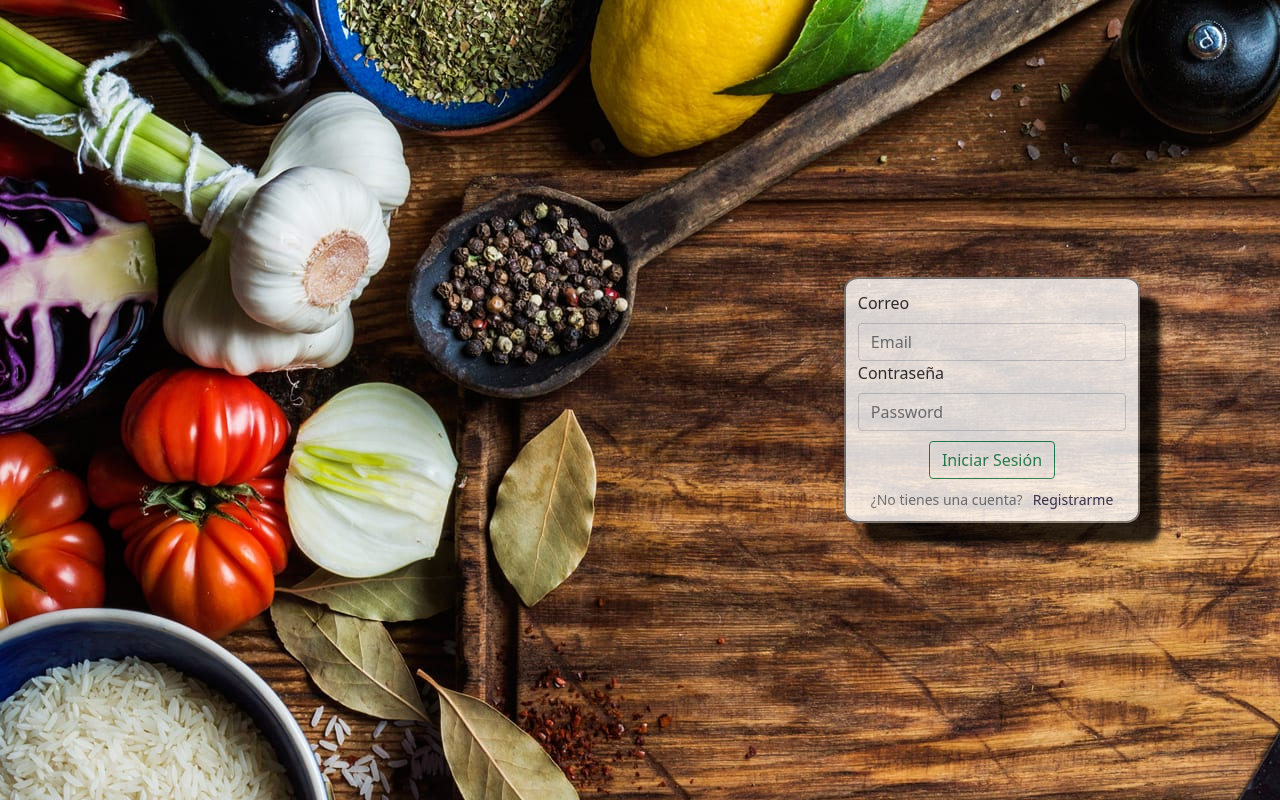
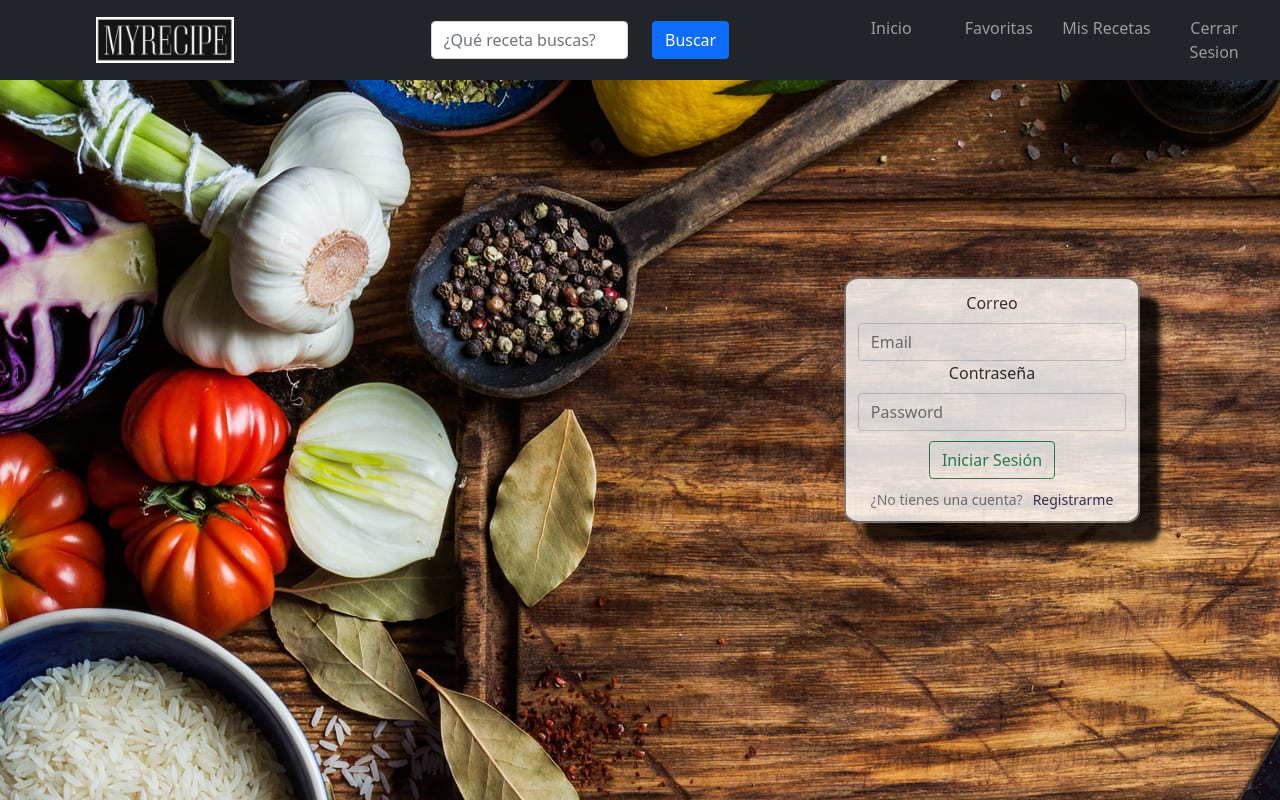
Before and after one commit to Pethofreed/myrecipe, a React (Create React App) app: page /signin in a window 1280 px wide. Built offline with nearby package versions, Linux system fonts and the light colour scheme; sample sign-in values are in the browser's storage.

Commit message:
Se eliminó el component Profile, se agregó la navegación, se modificó la ruta del signup y login a myrecipes

```diff
--- a/src/App.js
+++ b/src/App.js
@@ -5,12 +5,22 @@ Switch
 } from 'react-router-dom'
 import './App.css';
 import React from 'react'
-import { Profile } from './pages/Profile'
+import { history } from './utils/history'
 import { SignupForm } from './pages/SignUp'
 import { SigninForm } from './pages/SignIn'
-import { history } from './utils/history'
 import { LandingPage } from './pages/Landing'
+import { Favorites } from './pages/Favorites'
+import { MyRecipes } from './pages/MyRecipes'
 import 'bootstrap/dist/css/bootstrap.min.css';
+
+function PrivateRoute({children, ...rest}) {
+  const token = localStorage.getItem('token')
+  return (
+    <Route {...rest} render={() => {
+      return token ? children : <Redirect to="/signin" />
+    }} />
+  )
+}
 
 function App() {
   return (
@@ -25,9 +35,12 @@ function App() {
         <Route exact path="/signin">
           <SigninForm />
         </Route>
-        <Route exact path="/profile">
-          <Profile />
-        </Route>
+        <PrivateRoute exact path="/favorites">
+          <Favorites />
+        </PrivateRoute>
+        <PrivateRoute exact path="/myrecipes">
+          <MyRecipes />
+        </PrivateRoute>
       </Switch>
     </Router>
   )
--- /dev/null
+++ b/src/components/Navegation/index.js
@@ -0,0 +1,160 @@
+import {
+  FormControl,
+  Navbar,
+  Button,
+  Form,
+  Row,
+  Col,
+  Nav
+} from 'react-bootstrap'
+import './styles.css'
+import { useState } from 'react'
+import { useHistory } from 'react-router'
+import { useDispatch } from 'react-redux'
+import Modal from 'react-bootstrap/Modal'
+import LogoNavbar from './logo_navbar.png'
+import 'bootstrap/dist/css/bootstrap.min.css'
+
+function Navigation() {
+
+  const history = useHistory()
+  const dispatch = useDispatch()
+  const token = localStorage.getItem('token')
+
+  const [show, setShow] = useState(false);
+  const [searchRecipe, setSearchRecipe] = useState('')
+
+  function handleClick() {
+    dispatch({type: 'USER_LOGOUT'})
+    localStorage.clear()
+    history.push('/signin')
+  }
+
+  function handleClose() {
+    setShow(false)
+    setSearchRecipe('')
+  }
+
+  async function handleSubmitModal (e) {
+    e.preventDefault()
+
+    // if(!!emailToRecovery) {
+    //   try {
+    //     const { data } = await axios ({
+    //       method: 'POST',
+    //       baseURL: process.env.REACT_APP_SERVER_URL,
+    //       url: '/users/recovery',
+    //       data : {
+    //         email : emailToRecovery,
+    //       }
+    //     })
+
+    //     if(data.message === 'correctly') {
+    //       setResult(true)
+    //       setExistEmail(true)
+    //     } else {
+    //       setExistEmail(false)
+    //     }
+    //   } catch (error) {
+    //     setResult(false)
+    //   }
+    // }
+
+  }
+
+  return (
+    <>
+      <Row>
+        <Navbar bg="dark" variant="dark" fixed="top">
+          <Col xs={12} sm={4} className="d-none d-sm-block">
+            <Navbar.Brand href="/" >
+              <img src={LogoNavbar} alt="logo my recipe" className="logo-navbar"/>
+            </Navbar.Brand>
+          </Col>
+          <Col className="d-none d-md-block">
+            <Form inline>
+              <Row>
+                <Col><FormControl type="text" placeholder="¿Qué receta buscas?" className=" mr-sm-2" /></Col>
+                <Col><Button type="submit">Buscar</Button></Col>
+              </Row>
+            </Form>
+          </Col>
+          <Col className="text-center">
+            <Row>
+              <Nav>
+                <Col>
+                  <Nav.Link href="/">Inicio</Nav.Link>
+                </Col>
+                {token && <Col>
+                  <Nav.Link href="/favorites">Favoritas</Nav.Link>
+                </Col>}
+                {token && <Col>
+                  <Nav.Link href="/myrecipes">Mis Recetas</Nav.Link>
+                </Col>}
+                {token && <Col>
+                  <Nav.Link onClick={handleClick}>Cerrar Sesion</Nav.Link>
+                </Col>}
+                {!token && <Col>
+                  <Nav.Link href="/signin">Iniciar Sesion</Nav.Link>
+                </Col>}
+                {!token && <Col>
+                  <Nav.Link href="/signup">Regístrate</Nav.Link>
+                </Col>}
+                <Col className="d-md-none">
+                  <Nav.Link onClick = {e => setShow(true)}>Buscar</Nav.Link>
+                </Col>
+              </Nav>
+            </Row>
+          </Col>
+        </Navbar>
+      </Row>
+
+      <Modal
+        show={show}
+        onHide={handleClose}
+        backdrop="static"
+        keyboard={false}
+        centered
+      >
+        <Modal.Header>
+            <Modal.Title>Buscar Recetas</Modal.Title>
+        </Modal.Header>
+        <Modal.Body>
+          <p class="text-center">Busca recetas de tu interés y aprende a preparlas. Entonces,</p>
+          <p class="text-center">¿Qué deseas preparar?</p>
+          <Form>
+            <Row>
+              <Col xs={8}>
+                <FormControl
+                  id="recipeToSearch"
+                  name="recipe"
+                  type="text"
+                  onChange={e => setSearchRecipe(e.target.value)}
+                  value={searchRecipe}
+                  placeholder="ejemplo: Pasteles"
+                  required
+                />
+              </Col>
+              <Col>
+                <Button
+                  type="button"
+                  variant="outline-primary"
+                  onClick={handleSubmitModal}
+                >
+                  Buscar
+                </Button>
+              </Col>
+            </Row>
+          </Form>
+        </Modal.Body>
+        <Modal.Footer className="justify-content-center">
+          <Button onClick={handleClose} variant="outline-danger">
+            Cancelar
+          </Button>
+        </Modal.Footer>
+      </Modal>
+    </>
+  )
+}
+
+export default Navigation
--- /dev/null
+++ b/src/components/Navegation/styles.css
@@ -0,0 +1,12 @@
+.logo-navbar {
+  width: 33%;
+  margin-left: 20%;
+}
+
+.navbar-links {
+  width: 40%;
+}
+
+.form-nav {
+  width: 30%;
+}
--- a/src/components/Signin/index.js
+++ b/src/components/Signin/index.js
@@ -2,10 +2,7 @@ import './styles.css'
 import axios from 'axios'
 import {
   Form,
-  Button,
-  Container,
-  Row,
-  Col
+  Button
 } from 'react-bootstrap'
 import { useHistory } from 'react-router'
 import 'bootstrap/dist/css/bootstrap.min.css'
@@ -41,7 +38,7 @@ function SignIn() {
       })
 
       localStorage.setItem('token', data.token)
-      history.push('/profile')
+      history.push('/myrecipes')
     } catch(error){
       dispatch(changeError(error.message))
     }
@@ -57,15 +54,17 @@ function SignIn() {
             placeholder="Email"
             onChange={(e) => dispatch(changeEmail(e.target.value))}
             value={email}
+            required
           />
         </Form.Group>
         <Form.Group controlId="formBasicPassword">
           <Form.Label>Contraseña</Form.Label>
           <Form.Control
-          type="password"
-          placeholder="Password"
-          onChange={(e) => dispatch(changePassword(e.target.value))}
+            type="password"
+            placeholder="Password"
+            onChange={(e) => dispatch(changePassword(e.target.value))}
             value={password}
+            required
           />
         </Form.Group>
         {error &&
--- a/src/components/Signup/index.js
+++ b/src/components/Signup/index.js
@@ -12,6 +12,7 @@ import { useHistory } from 'react-router-dom'
 import 'bootstrap/dist/css/bootstrap.min.css'
 import {useDispatch, useSelector} from 'react-redux'
 import { Form, Button, Container } from 'react-bootstrap'
+import Navigation from '../Navegation'
 
 function SignUp() {
 
@@ -51,7 +52,7 @@ function SignUp() {
           },
         })
         localStorage.setItem('token', data.token)
-        history.push('/profile')
+        history.push('/myrecipes')
       } catch(error){
         dispatch(changeError(error.response.data.message))
       }
@@ -59,11 +60,14 @@ function SignUp() {
   }
 
   return (
-    <Container className="container-signup">
+    <>
+      <Navigation />
+      <Container className="container-signup text-center">
         <Form onSubmit={handleSubmit}>
           <Form.Group controlId="name">
-          <Form.Label>Nombre</Form.Label>
+            <Form.Label className="mb-0">Nombre</Form.Label>
             <Form.Control
+              className="mb-2"
               type="text"
               placeholder="Tu nombre"
               onChange={(e) => {dispatch(changeName(e.target.value))}}
@@ -71,8 +75,9 @@ function SignUp() {
             />
           </Form.Group>
           <Form.Group controlId="email">
-          <Form.Label>Correo</Form.Label>
+            <Form.Label className="mb-0">Correo</Form.Label>
             <Form.Control
+              className="mb-2"
               type="email"
               placeholder="tuemail@ejemplo.com"
               onChange={(e) => {dispatch(changeEmail(e.target.value))}}
@@ -80,8 +85,9 @@ function SignUp() {
             />
           </Form.Group>
           <Form.Group controlId="password">
-          <Form.Label>Contraseña</Form.Label>
+            <Form.Label className="mb-0">Contraseña</Form.Label>
             <Form.Control
+              className="mb-2"
               type="password"
               placeholder="******"
               onChange={(e) => {dispatch(changePassword(e.target.value))}}
@@ -89,8 +95,9 @@ function SignUp() {
             />
           </Form.Group>
           <Form.Group controlId="passwordTwo">
-          <Form.Label>Confirma Contraseña</Form.Label>
+            <Form.Label className="mb-0">Confirma Contraseña</Form.Label>
             <Form.Control
+              className="mb-2"
               type="password"
               placeholder="******"
               onChange={(e) => {dispatch(changePasswordConfirm(e.target.value))}}
@@ -98,10 +105,10 @@ function SignUp() {
             />
           </Form.Group>
           <Form.Group controlId="speciality">
-          <Form.Label>¿Especialidad?</Form.Label>
+            <Form.Label className="mb-0">Especialidad</Form.Label>
             <Form.Control
               type="text"
-            placeholder="Tacos"
+              placeholder="Ejemplo: Tacos"
               onChange={(e) => {dispatch(changeSpeciality(e.target.value))}}
               value={speciality}
             />
@@ -125,6 +132,7 @@ function SignUp() {
           </Form.Group>
         </Form>
       </Container>
+    </>
   )
 }
 
--- /dev/null
+++ b/src/pages/Favorites/index.js
@@ -0,0 +1,7 @@
+import Navigation from '../../components/Navegation'
+
+export function Favorites() {
+  return(
+    <Navigation />
+  )
+}
--- a/src/pages/Landing/index.js
+++ b/src/pages/Landing/index.js
@@ -1,5 +1,10 @@
+import Navigation from "../../components/Navegation";
+
+
 export function LandingPage() {
   return(
-    <h1>Hola desde landing page</h1>
+    <>
+      <Navigation />
+    </>
   )
 }
--- /dev/null
+++ b/src/pages/MyRecipes/index.js
@@ -0,0 +1,7 @@
+import Navigation from '../../components/Navegation'
+
+export function MyRecipes() {
+  return(
+    <Navigation />
+  )
+}
--- a/src/pages/Profile/index.js
+++ /dev/null
@@ -1,6 +0,0 @@
-
-export function Profile() {
-  return(
-    <h1>Hola desde profile</h1>
-  )
-}
--- a/src/pages/SignIn/index.js
+++ b/src/pages/SignIn/index.js
@@ -5,12 +5,15 @@ import { Container,
   import './styles.css'
   import 'bootstrap/dist/css/bootstrap.min.css';
   import SignIn from '../../components/Signin'
+  import Navigation from '../../components/Navegation'
 
   export function SigninForm() {
     return(
+      <>
+        <Navigation />
         <Container fluid>
           <Row className="fondo-signin">
-          <Col sm={12}>
+            <Col sm={12} className="text-center">
               <Row className="row">
                 <Col xs={10} sm={7} md={5} lg={4} xl={3} className="form-into-column">
                   <SignIn />
@@ -19,5 +22,6 @@ import { Container,
             </Col>
           </Row>
         </Container>
+      </>
     )
   }
--- a/src/pages/SignUp/index.js
+++ b/src/pages/SignUp/index.js
@@ -10,7 +10,7 @@ export function SignupForm() {
   return(
     <Container fluid>
       <Row className="fondo-signup">
-        <Col sm={12}>
+        <Col sm={12} >
           <Row className="row">
             <Col xs={10} sm={7} md={5} lg={4} xl={3} className="form-into-column">
               <SignUp />
```
Also changed, not shown: src/components/Navegation/logo_navbar.png (added). Lines whose indentation alone changed are shown as unchanged.
